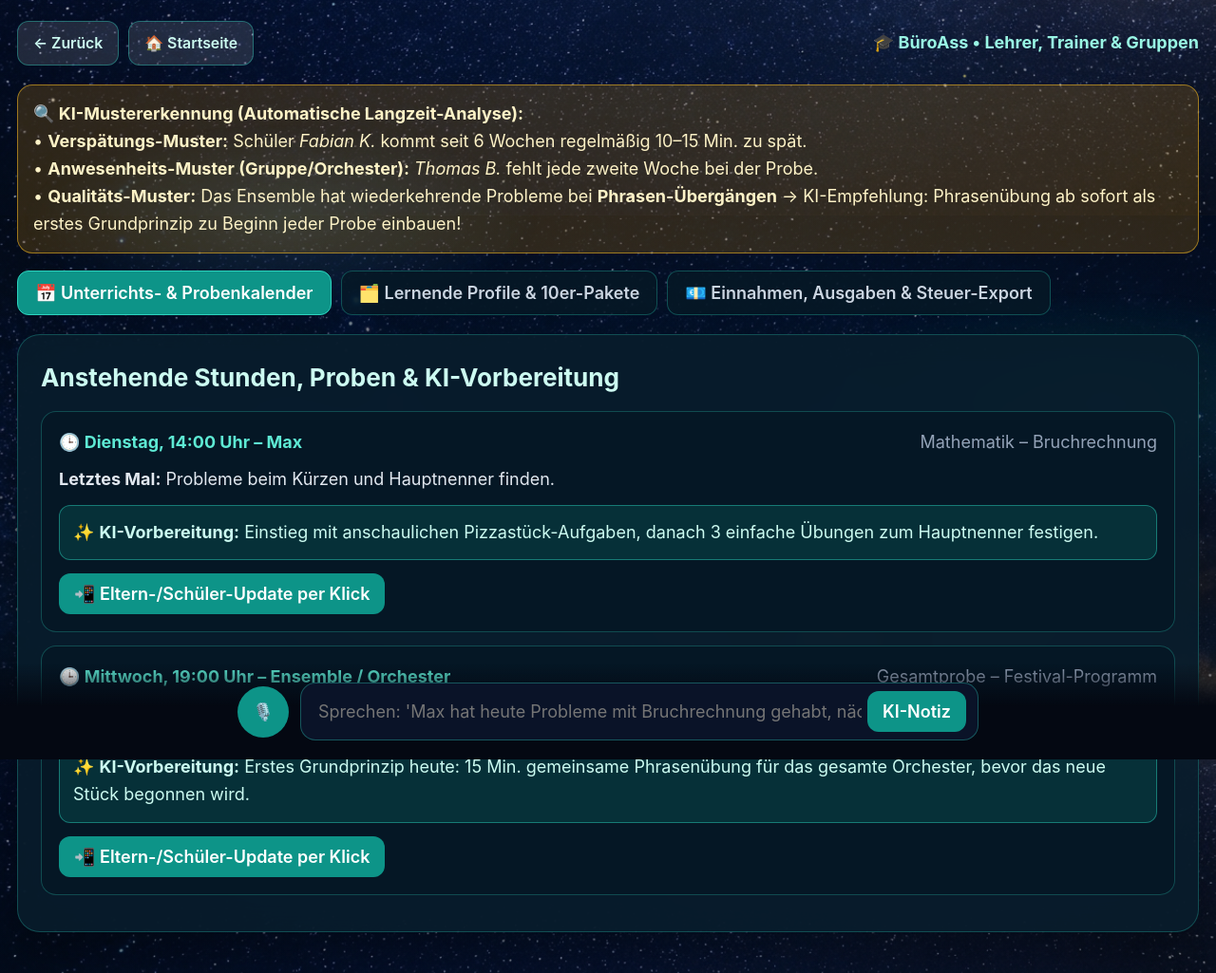
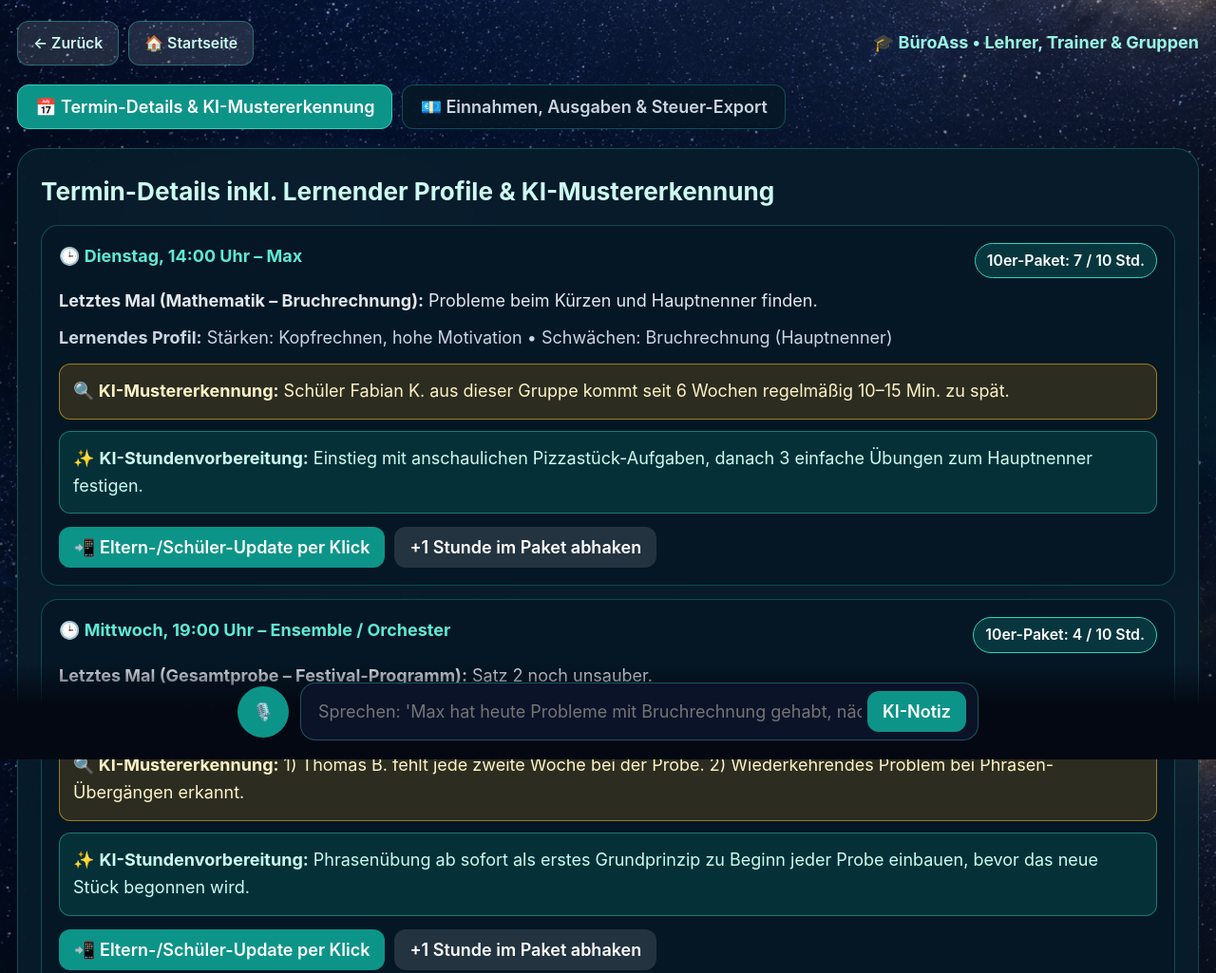
Before and after one commit to foxifilm/Boss-App, a plain HTML site: page lehrer.html in a window 1280 px wide. Shown: the top 1025 px of the page at 95% size. Drawn offline with Linux system fonts and the light colour scheme.

Commit message:
Update styles and improve AI pattern recognition

```diff
--- a/lehrer.html
+++ b/lehrer.html
@@ -11,8 +11,8 @@
     .tabs { display: flex; flex-wrap: wrap; gap: 10px; margin-bottom: 20px; }
     .tab { background: rgba(6,24,38,0.88); border: 1px solid rgba(45,212,191,0.3); color: #cbd5e1; padding: 12px 18px; border-radius: 12px; font-weight: 600; cursor: pointer; }
     .tab.active { background: #0d9488; color: #fff; border-color: #2dd4bf; }
-    .item-card { background: rgba(6,24,38,0.9); border: 1px solid rgba(45,212,191,0.28); border-radius: 16px; padding: 18px; margin-bottom: 14px; }
-    .pattern-alert { background: rgba(245, 158, 11, 0.18); border: 1px solid rgba(251, 191, 36, 0.55); border-radius: 16px; padding: 16px; margin-bottom: 18px; color: #fef3c7; }
+    .item-card { background: rgba(6,24,38,0.9); border: 1px solid rgba(45,212,191,0.28); border-radius: 18px; padding: 18px; margin-bottom: 14px; }
+    .pattern-box { background: rgba(245, 158, 11, 0.16); border: 1px solid rgba(251, 191, 36, 0.55); border-radius: 12px; padding: 14px; margin-top: 12px; color: #fef3c7; }
     .ai-tip { background: rgba(13,148,136,0.2); border: 1px solid rgba(45,212,191,0.45); border-radius: 12px; padding: 14px; color: #ccfbf1; margin-top: 12px; }
     .field { background: rgba(4,18,29,0.95); border: 1px solid rgba(45,212,191,0.35); border-radius: 10px; padding: 12px; color: #fff; width: 100%; margin-bottom: 10px; }
   </style>
@@ -32,28 +32,14 @@
       <button onclick="document.getElementById('ai-toast').classList.add('hidden')" style="background:none;border:none;color:#fff;cursor:pointer;">✕</button>
     </div>
 
-    <!-- Automatische KI-Mustererkennung -->
-    <div class="pattern-alert">
-      <strong>🔍 KI-Mustererkennung (Automatische Langzeit-Analyse):</strong><br/>
-      • <strong>Verspätungs-Muster:</strong> Schüler <em>Fabian K.</em> kommt seit 6 Wochen regelmäßig 10–15 Min. zu spät.<br/>
-      • <strong>Anwesenheits-Muster (Gruppe/Orchester):</strong> <em>Thomas B.</em> fehlt jede zweite Woche bei der Probe.<br/>
-      • <strong>Qualitäts-Muster:</strong> Das Ensemble hat wiederkehrende Probleme bei <strong>Phrasen-Übergängen</strong> → KI-Empfehlung: Phrasenübung ab sofort als erstes Grundprinzip zu Beginn jeder Probe einbauen!
-    </div>
-
     <div class="tabs">
-      <button onclick="showTab('kalender')" id="t-kalender" class="tab active">📅 Unterrichts- & Probenkalender</button>
-      <button onclick="showTab('schueler')" id="t-schueler" class="tab">🗂️ Lernende Profile & 10er-Pakete</button>
+      <button onclick="showTab('kalender')" id="t-kalender" class="tab active">📅 Termin-Details & KI-Mustererkennung</button>
       <button onclick="showTab('finanzen')" id="t-finanzen" class="tab">💶 Einnahmen, Ausgaben & Steuer-Export</button>
     </div>
 
     <div id="sec-kalender" class="card" style="background:rgba(8,29,44,0.88); border-color:rgba(45,212,191,0.28);">
-      <h2 style="color:#ccfbf1; margin-bottom:14px;">Anstehende Stunden, Proben & KI-Vorbereitung</h2>
+      <h2 style="color:#ccfbf1; margin-bottom:14px;">Termin-Details inkl. Lernender Profile & KI-Mustererkennung</h2>
       <div id="list-stunden"></div>
-    </div>
-
-    <div id="sec-schueler" class="card hidden" style="background:rgba(8,29,44,0.88); border-color:rgba(45,212,191,0.28);">
-      <h2 style="color:#ccfbf1; margin-bottom:14px;">🗂️ Lernende Profile & Stundenpaket-Tracker (100 % Lokal)</h2>
-      <div id="list-schueler"></div>
     </div>
 
     <div id="sec-finanzen" class="card hidden" style="background:rgba(8,29,44,0.88); border-color:rgba(45,212,191,0.28);">
@@ -70,6 +56,7 @@
       <div id="list-l-fin"></div>
     </div>
   </div>
+
   <div class="bottom-bar">
     <div class="input-wrap">
       <button id="mic-btn" onclick="startVoice()" class="mic-btn" style="background:#0d9488;">🎙️</button>
@@ -79,16 +66,15 @@
       </form>
     </div>
   </div>
-
   <script>
     const defaultTeacherDB = {
       stunden: [
-        { id: 1, zeit: "Dienstag, 14:00 Uhr", name: "Max", thema: "Mathematik – Bruchrechnung", letztesMal: "Probleme beim Kürzen und Hauptnenner finden.", kiVorschlag: "Einstieg mit anschaulichen Pizzastück-Aufgaben, danach 3 einfache Übungen zum Hauptnenner festigen.", hausaufgabe: "Arbeitsblatt S. 14 Nr. 1–4" },
-        { id: 2, zeit: "Mittwoch, 19:00 Uhr", name: "Ensemble / Orchester", thema: "Gesamtprobe – Festival-Programm", letztesMal: "Satz 2 noch unsauber; Thomas B. fehlte (2-Wochen-Rhythmus).", kiVorschlag: "Erstes Grundprinzip heute: 15 Min. gemeinsame Phrasenübung für das gesamte Orchester, bevor das neue Stück begonnen wird.", hausaufgabe: "Takte 32–64 langsam mit Metronom üben" }
+        { id: 1, zeit: "Dienstag, 14:00 Uhr", name: "Max", thema: "Mathematik – Bruchrechnung", letztesMal: "Probleme beim Kürzen und Hauptnenner finden.", muster: "Schüler Fabian K. aus dieser Gruppe kommt seit 6 Wochen regelmäßig 10–15 Min. zu spät.", kiVorschlag: "Einstieg mit anschaulichen Pizzastück-Aufgaben, danach 3 einfache Übungen zum Hauptnenner festigen.", hausaufgabe: "Arbeitsblatt S. 14 Nr. 1–4" },
+        { id: 2, zeit: "Mittwoch, 19:00 Uhr", name: "Ensemble / Orchester", thema: "Gesamtprobe – Festival-Programm", letztesMal: "Satz 2 noch unsauber.", muster: "1) Thomas B. fehlt jede zweite Woche bei der Probe. 2) Wiederkehrendes Problem bei Phrasen-Übergängen erkannt.", kiVorschlag: "Phrasenübung ab sofort als erstes Grundprinzip zu Beginn jeder Probe einbauen, bevor das neue Stück begonnen wird.", hausaufgabe: "Takte 32–64 langsam mit Metronom üben" }
       ],
       schueler: {
-        "Max": { staerken: "Kopfrechnen, hohe Motivation", schwaechen: "Bruchrechnung (Hauptnenner)", paketVerbraucht: 7, paketGesamt: 10, stundenpreis: 35, historie: ["Bruchrechnung Grundlagen", "Dezimalzahlen"] },
-        "Fabian K.": { staerken: "Rhythmusgefühl", schwaechen: "Kommt seit 6 Wochen regelmäßig zu spät", paketVerbraucht: 10, paketGesamt: 10, stundenpreis: 35, historie: ["Tonleiter-Übungen (10er-Paket voll – Abrechnung fällig!)"] }
+        "Max": { staerken: "Kopfrechnen, hohe Motivation", schwaechen: "Bruchrechnung (Hauptnenner)", paketVerbraucht: 7, paketGesamt: 10 },
+        "Ensemble / Orchester": { staerken: "Klangfülle, Dynamik", schwaechen: "Phrasen-Übergänge", paketVerbraucht: 4, paketGesamt: 10 }
       },
       finanzen: [
         { datum: "27.11.2026", text: "10er-Paket Honorar (Max)", betrag: 350.00 },
@@ -100,7 +86,7 @@
     function saveTDB(db) { localStorage.setItem('boss_teacher_db', JSON.stringify(db)); renderTeacher(); }
 
     function showTab(t) {
-      ['kalender','schueler','finanzen'].forEach(x => {
+      ['kalender','finanzen'].forEach(x => {
         document.getElementById('sec-' + x).classList.add('hidden');
         document.getElementById('t-' + x).classList.remove('active');
       });
@@ -115,28 +101,28 @@
       const db = getTDB();
 
       const nameMatch = raw.match(/^([A-ZÄÖÜ][a-zäöüß]+)/);
-      const schuelerName = nameMatch ? nameMatch[1] : "Schüler / Gruppe";
+      const schuelerName = nameMatch ? nameMatch : "Schüler / Gruppe";
       const timeMatch = raw.match(/(nächste\s+Woche\s+[A-Za-zäöüß]+\s+\d{1,2}\s*Uhr|[A-Za-zäöüß]+\s+\d{1,2}\s*Uhr|\d{1,2}:\d{2}\s*Uhr)/i);
-      const zeit = timeMatch ? timeMatch[0] : "Nächster Termin";
+      const zeit = timeMatch ? timeMatch : "Nächster Termin";
 
       db.stunden.unshift({
         id: Date.now(), zeit: zeit, name: schuelerName, thema: "Wiederholung & Vertiefung",
         letztesMal: raw,
+        muster: "KI prüft Anwesenheit & Lernverlauf automatisch weiter.",
         kiVorschlag: "Gezielte Wiederholung der genannten Schwierigkeit mit Schritt-für-Schritt-Übung starten.",
         hausaufgabe: "Übung aus der heutigen Stunde festigen"
       });
 
       if (!db.schueler[schuelerName]) {
-        db.schueler[schuelerName] = { staerken: "Wird erfasst", schwaechen: raw, paketVerbraucht: 1, paketGesamt: 10, stundenpreis: 35, historie: [raw] };
+        db.schueler[schuelerName] = { staerken: "Wird erfasst", schwaechen: raw, paketVerbraucht: 1, paketGesamt: 10 };
       } else {
         db.schueler[schuelerName].schwaechen = raw;
         db.schueler[schuelerName].paketVerbraucht += 1;
-        db.schueler[schuelerName].historie.unshift(raw);
       }
 
       saveTDB(db);
       document.getElementById('cmd-input').value = '';
-      showToast("✅ Schülerakte & Folgetermin (" + zeit + ") für " + schuelerName + " automatisch aktualisiert!");
+      showToast("✅ Termin-Details, Profil & Folgetermin (" + zeit + ") für " + schuelerName + " gespeichert!");
     }
 
     function sendParentUpdate(name, thema, hausaufgabe) {
@@ -150,7 +136,7 @@
       if (db.schueler[name]) {
         db.schueler[name].paketVerbraucht += 1;
         saveTDB(db);
-        showToast("✅ +1 Stunde im Paket von " + name + " verbucht!");
+        showToast("✅ +1 Stunde im 10er-Paket verbucht!");
       }
     }
 
@@ -179,32 +165,27 @@
 
     function renderTeacher() {
       const db = getTDB();
-      document.getElementById('list-stunden').innerHTML = db.stunden.map(s => `
-        <div class="item-card">
+      document.getElementById('list-stunden').innerHTML = db.stunden.map(s => {
+        const p = db.schueler[s.name] || { staerken: "Wird erfasst", schwaechen: s.letztesMal, paketVerbraucht: 1, paketGesamt: 10 };
+        const offen = p.paketVerbraucht >= p.paketGesamt;
+        return `<div class="item-card">
           <div style="display:flex; justify-content:space-between; flex-wrap:wrap; gap:8px;">
             <strong style="color:#5eead4;">🕒 ${s.zeit} – ${s.name}</strong>
-            <span style="color:#94a3b8;">${s.thema}</span>
-          </div>
-          <p style="color:#e2e8f0; margin:10px 0;"><strong>Letztes Mal:</strong> ${s.letztesMal}</p>
-          <div class="ai-tip">✨ <strong>KI-Vorbereitung:</strong> ${s.kiVorschlag}</div>
-          <div style="margin-top:14px;">
-            <button onclick="sendParentUpdate('${s.name}','${s.thema}','${s.hausaufgabe}')" class="btn" style="background:#0d9488;">📲 Eltern-/Schüler-Update per Klick</button>
-          </div>
-        </div>`).join('');
-
-      document.getElementById('list-schueler').innerHTML = Object.keys(db.schueler).map(k => {
-        const p = db.schueler[k];
-        const offen = p.paketVerbraucht >= p.paketGesamt;
-        return `<div class="item-card">
-          <div style="display:flex; justify-content:space-between; align-items:center; flex-wrap:wrap; gap:8px;">
-            <strong>🎓 ${k}</strong>
             <span class="badge" style="background:${offen ? 'rgba(239,68,68,0.25)' : 'rgba(13,148,136,0.25)'}; border-color:${offen ? '#f87171' : '#2dd4bf'}; color:#fff;">
-              10er-Paket: ${p.paketVerbraucht} / ${p.paketGesamt} Std. ${offen ? '(Abrechnung fällig!)' : ''}
+              10er-Paket: ${p.paketVerbraucht} / ${p.paketGesamt} Std.
             </span>
           </div>
-          <div style="color:#cbd5e1; margin-top:8px;"><strong>Stärken:</strong> ${p.staerken} | <strong style="color:#fde68a;">Fokus / Muster:</strong> ${p.schwaechen}</div>
-          <div style="margin-top:12px;">
-            <button onclick="addPaketStunde('${k}')" class="btn" style="background:rgba(255,255,255,0.12);">+1 Stunde abhaken</button>
+          <p style="color:#e2e8f0; margin:10px 0;"><strong>Letztes Mal (${s.thema}):</strong> ${s.letztesMal}</p>
+          <div style="color:#cbd5e1; margin-bottom:8px;"><strong>Lernendes Profil:</strong> Stärken: ${p.staerken} • Schwächen: ${p.schwaechen}</div>
+
+          <div class="pattern-box">
+            <strong>🔍 KI-Mustererkennung:</strong> ${s.muster}
+          </div>
+
+          <div class="ai-tip">✨ <strong>KI-Stundenvorbereitung:</strong> ${s.kiVorschlag}</div>
+          <div style="display:flex; flex-wrap:wrap; gap:10px; margin-top:14px;">
+            <button onclick="sendParentUpdate('${s.name}','${s.thema}','${s.hausaufgabe}')" class="btn" style="background:#0d9488;">📲 Eltern-/Schüler-Update per Klick</button>
+            <button onclick="addPaketStunde('${s.name}')" class="btn" style="background:rgba(255,255,255,0.12);">+1 Stunde im Paket abhaken</button>
           </div>
         </div>`;
       }).join('');
@@ -229,7 +210,7 @@
       const SR = window.SpeechRecognition || window.webkitSpeechRecognition;
       if (!SR) { showToast('🎙️ Bitte Textfeld nutzen.'); return; }
       const r = new SR(); r.lang = 'de-DE'; document.getElementById('mic-btn').classList.add('recording'); showToast('🎙️ Ich höre zu...');
-      r.onresult = e => { document.getElementById('cmd-input').value = e.results[0][0].transcript; processTeacherSpeech(new Event('submit')); };
+      r.onresult = e => { document.getElementById('cmd-input').value = e.results.transcript; processTeacherSpeech(new Event('submit')); };
       r.onend = () => document.getElementById('mic-btn').classList.remove('recording'); r.start();
     }
     window.addEventListener('DOMContentLoaded', renderTeacher);
```
